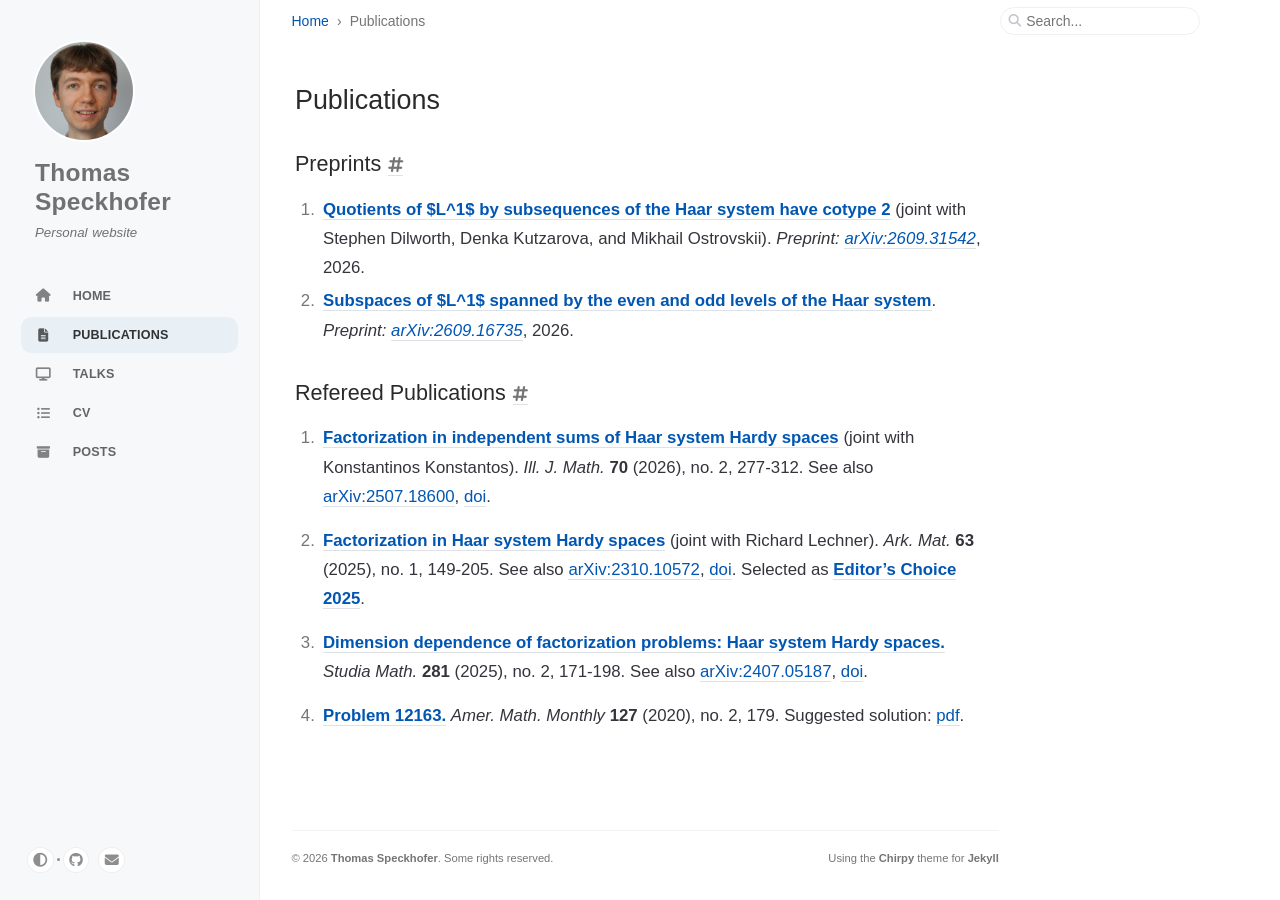
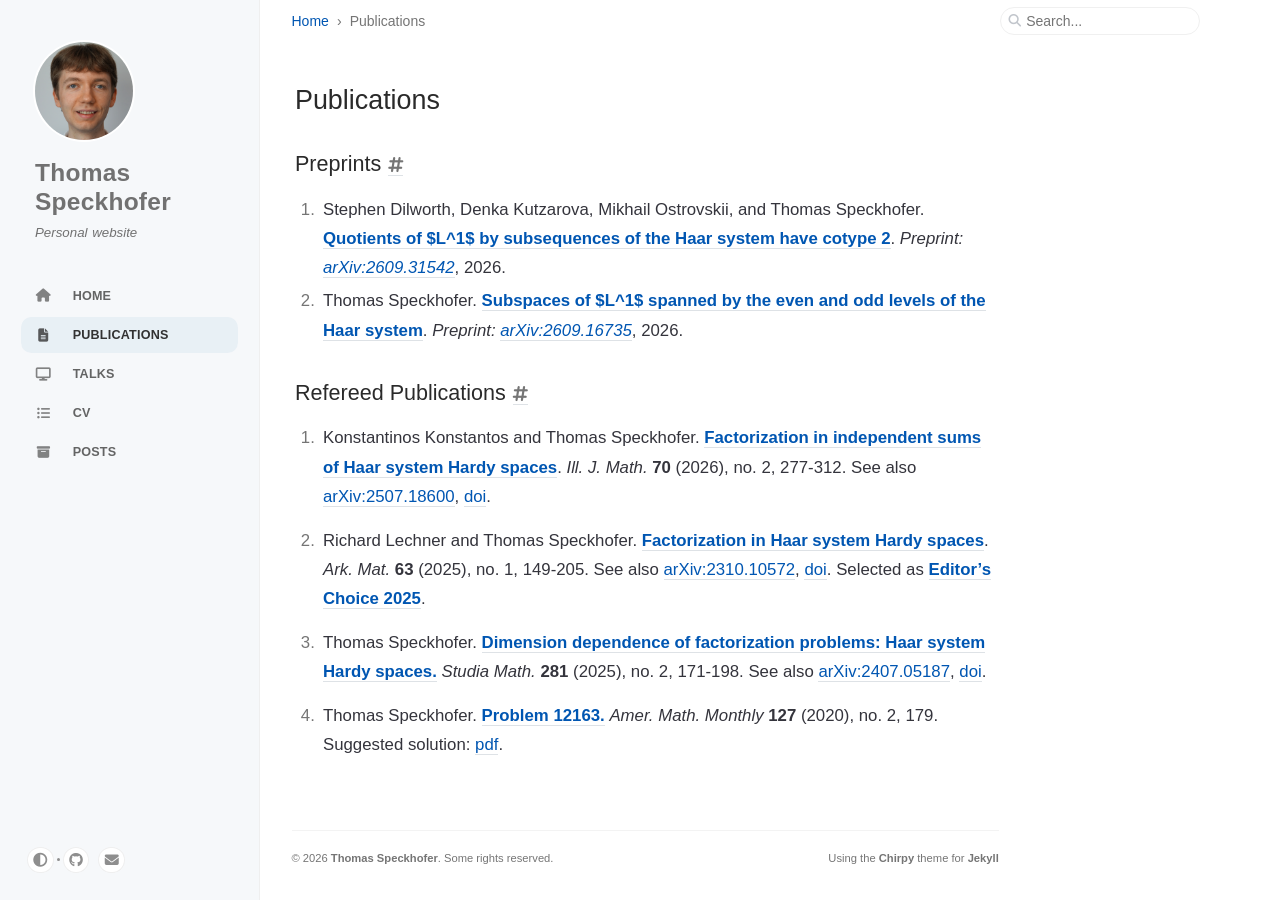
Before and after one commit to speckhofer/speckhofer.github.io, a Jekyll site: the page built from _tabs/publications.md, in a window 1280 px wide. Built offline with Jekyll 4.4.1, drawn with Linux system fonts in a browser that asks for light colours; cached includes are drawn as plain includes.

Commit message:
Update publications.md

```diff
--- a/_tabs/publications.md
+++ b/_tabs/publications.md
@@ -6,15 +6,15 @@ order: 1
 ## Preprints
 
 
-1. [**Quotients of $L^1$ by subsequences of the Haar system have cotype 2**](https://arxiv.org/pdf/2609.31542) (joint with Stephen Dilworth, Denka Kutzarova, and Mikhail Ostrovskii). _Preprint: [arXiv:2609.31542](https://arxiv.org/abs/2609.31542)_, 2026.
-1. [**Subspaces of $L^1$ spanned by the even and odd levels of the Haar system**](https://arxiv.org/pdf/2609.16735). _Preprint: [arXiv:2609.16735](https://arxiv.org/abs/2609.16735)_, 2026.
+1. Stephen Dilworth, Denka Kutzarova, Mikhail Ostrovskii, and Thomas Speckhofer. [**Quotients of $L^1$ by subsequences of the Haar system have cotype 2**](https://arxiv.org/pdf/2609.31542). _Preprint: [arXiv:2609.31542](https://arxiv.org/abs/2609.31542)_, 2026.
+1. Thomas Speckhofer. [**Subspaces of $L^1$ spanned by the even and odd levels of the Haar system**](https://arxiv.org/pdf/2609.16735). _Preprint: [arXiv:2609.16735](https://arxiv.org/abs/2609.16735)_, 2026.
 
 ## Refereed Publications
 
-1. [**Factorization in independent sums of Haar system Hardy spaces**](https://arxiv.org/pdf/2507.18600) (joint with Konstantinos Konstantos). _Ill. J. Math._ **70** (2026), no. 2, 277-312. See also [arXiv:2507.18600](https://arxiv.org/abs/2507.18600), [doi](https://doi.org/10.1215/00192082-12469530).
+1. Konstantinos Konstantos and Thomas Speckhofer. [**Factorization in independent sums of Haar system Hardy spaces**](https://arxiv.org/pdf/2507.18600). _Ill. J. Math._ **70** (2026), no. 2, 277-312. See also [arXiv:2507.18600](https://arxiv.org/abs/2507.18600), [doi](https://doi.org/10.1215/00192082-12469530).
 
-1. [**Factorization in Haar system Hardy spaces**](/assets/pdf/publications/2025_Lechner-Speckhofer_Factorization-in-Haar-system-Hardy-spaces.pdf) (joint with Richard Lechner). _Ark. Mat._ **63** (2025), no. 1, 149-205. See also [arXiv:2310.10572](https://arxiv.org/abs/2310.10572), [doi](https://doi.org/10.4310/arkiv.2025.v63.n1.a6). Selected as [**Editor’s Choice 2025**](https://www.mittag-leffler.se/editors-choice/).
+1. Richard Lechner and Thomas Speckhofer. [**Factorization in Haar system Hardy spaces**](/assets/pdf/publications/2025_Lechner-Speckhofer_Factorization-in-Haar-system-Hardy-spaces.pdf). _Ark. Mat._ **63** (2025), no. 1, 149-205. See also [arXiv:2310.10572](https://arxiv.org/abs/2310.10572), [doi](https://doi.org/10.4310/arkiv.2025.v63.n1.a6). Selected as [**Editor’s Choice 2025**](https://www.mittag-leffler.se/editors-choice/).
 
-1. [**Dimension dependence of factorization problems: Haar system Hardy spaces.**](/assets/pdf/publications/2025_Speckhofer_Dimension-dependence-of-factorization-problems-Haar-system-Hardy-spaces.pdf) _Studia Math._ **281** (2025), no. 2, 171-198. See also [arXiv:2407.05187](https://arxiv.org/abs/2407.05187), [doi](https://doi.org/10.4064/sm240706-24-11).
+1. Thomas Speckhofer. [**Dimension dependence of factorization problems: Haar system Hardy spaces.**](/assets/pdf/publications/2025_Speckhofer_Dimension-dependence-of-factorization-problems-Haar-system-Hardy-spaces.pdf) _Studia Math._ **281** (2025), no. 2, 171-198. See also [arXiv:2407.05187](https://arxiv.org/abs/2407.05187), [doi](https://doi.org/10.4064/sm240706-24-11).
 
-1. [**Problem 12163.**](/assets/pdf/problem-12163.pdf) _Amer. Math. Monthly_ **127** (2020), no. 2, 179. Suggested solution: [pdf](/assets/pdf/solution-12163.pdf).
+1. Thomas Speckhofer. [**Problem 12163.**](/assets/pdf/problem-12163.pdf) _Amer. Math. Monthly_ **127** (2020), no. 2, 179. Suggested solution: [pdf](/assets/pdf/solution-12163.pdf).
```
